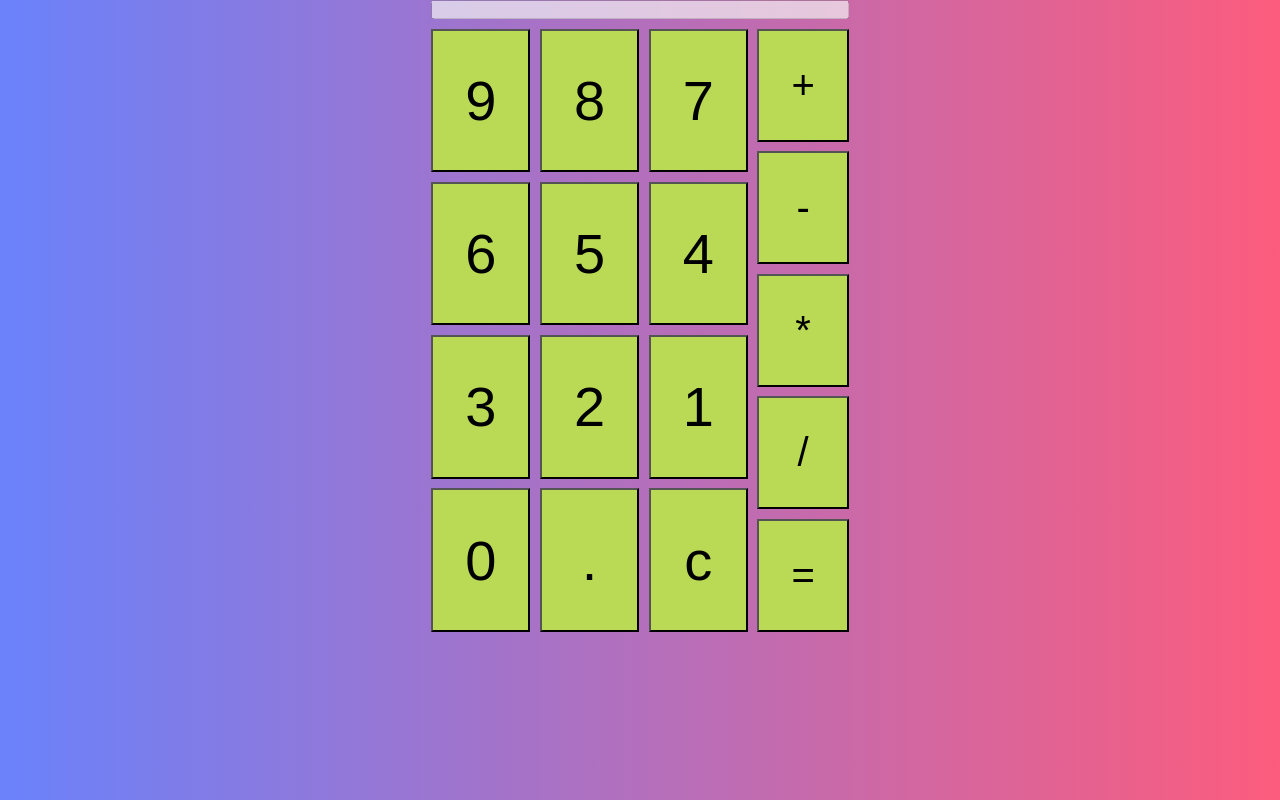
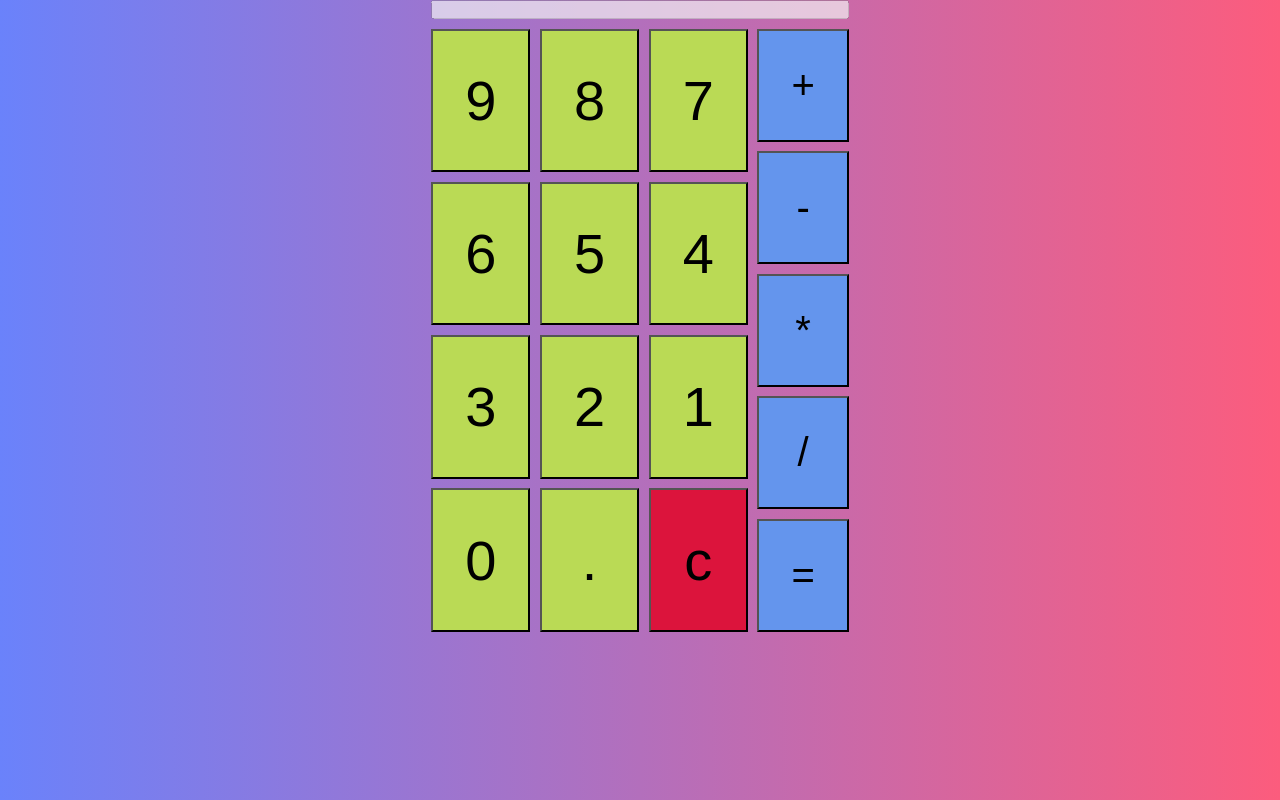
Before and after one commit to Alat-star/odin-calc, a plain HTML site: page index.html in a window 1280 px wide. Drawn offline with Linux system fonts and the light colour scheme.

Commit message:
css-edit

```diff
--- a/index.html
+++ b/index.html
@@ -31,7 +31,7 @@
                <button class="sub-op op">-</button>
                <button class="mul-op op">*</button>
                <button class="div-op op">/</button>
-               <button class="eval-op">=</button>
+               <button class="eval-op op">=</button>
              </div>
          </div>
     </div>
--- a/style.css
+++ b/style.css
@@ -65,5 +65,9 @@ button {
 }
 
 .op {
+    background-color: cornflowerblue;
+}
 
+.clear {
+    background-color: crimson;
 }
```
